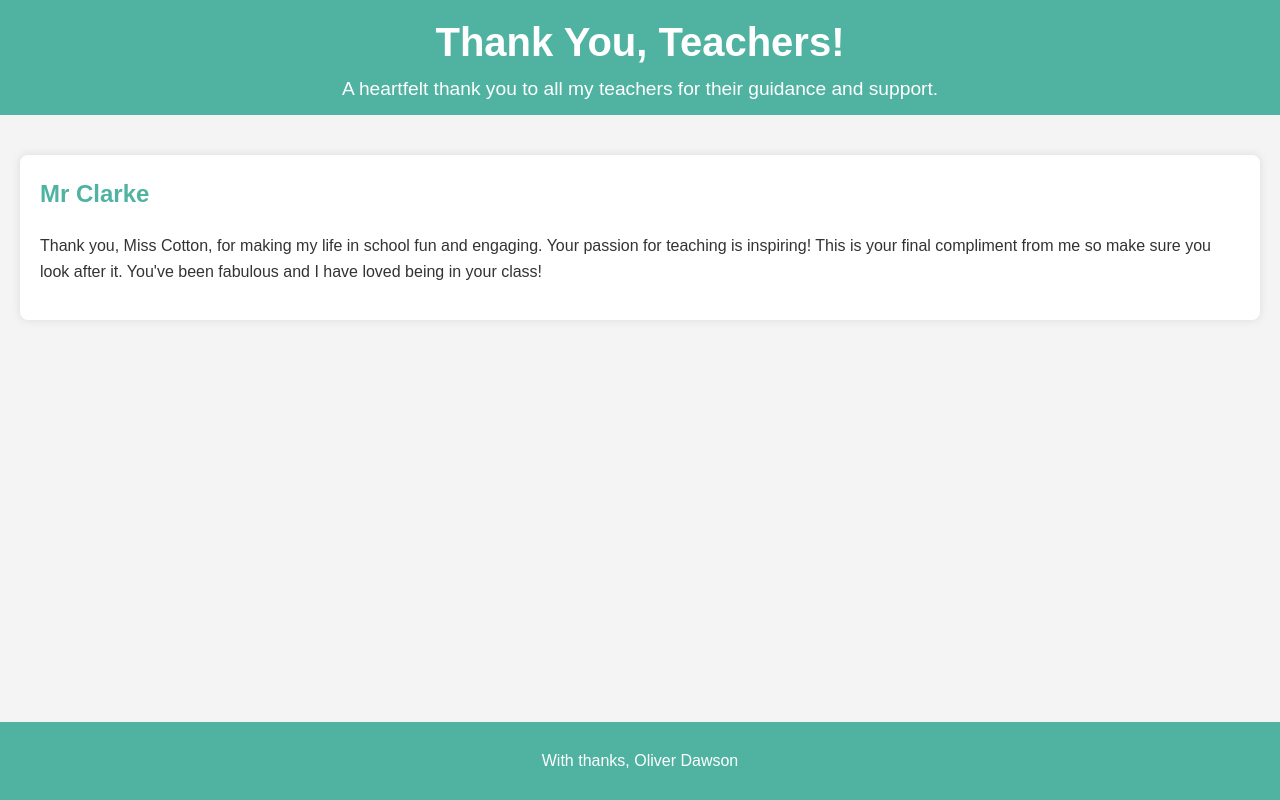
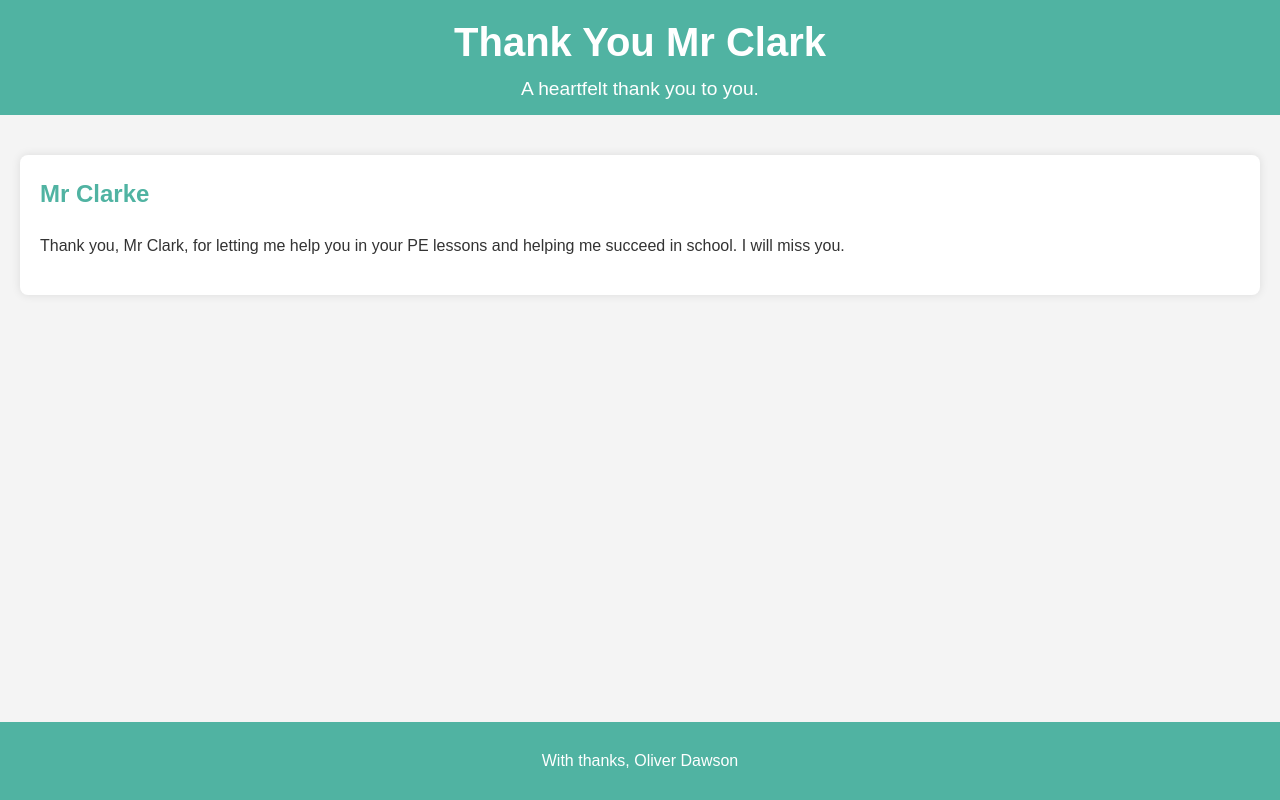
Before and after one commit to radio1233/thankyou.github.io, a plain HTML site: page Mr Clarke.html in a window 1280 px wide. Drawn offline with Linux system fonts and the light colour scheme.

Commit message:
Update Mr Clarke.html

```diff
--- a/Mr Clarke.html
+++ b/Mr Clarke.html
@@ -3,18 +3,18 @@
 <head>
     <meta charset="UTF-8">
     <meta name="viewport" content="width=device-width, initial-scale=1.0">
-    <title>Thank You Teachers</title>
+    <title>Thank you Mr Clark</title>
     <link rel="stylesheet" href="styles.css">
 </head>
 <body>
     <header>
-        <h1>Thank You, Teachers!</h1>
-        <p>A heartfelt thank you to all my teachers for their guidance and support.</p>
+        <h1>Thank You Mr Clark</h1>
+        <p>A heartfelt thank you to you.</p>
     </header>
     <main>
         <section class="assistant">
             <h2>Mr Clarke</h2>
-            <p>Thank you, Miss Cotton, for making my life in school fun and engaging. Your passion for teaching is inspiring! This is your final compliment from me so make sure you look after it. You've been fabulous and I have loved being in your class!</p>
+            <p>Thank you, Mr Clark, for letting me help you in your PE lessons and helping me succeed in school. I will miss you. </p>
         </section>
     </main>
     <footer>
```
